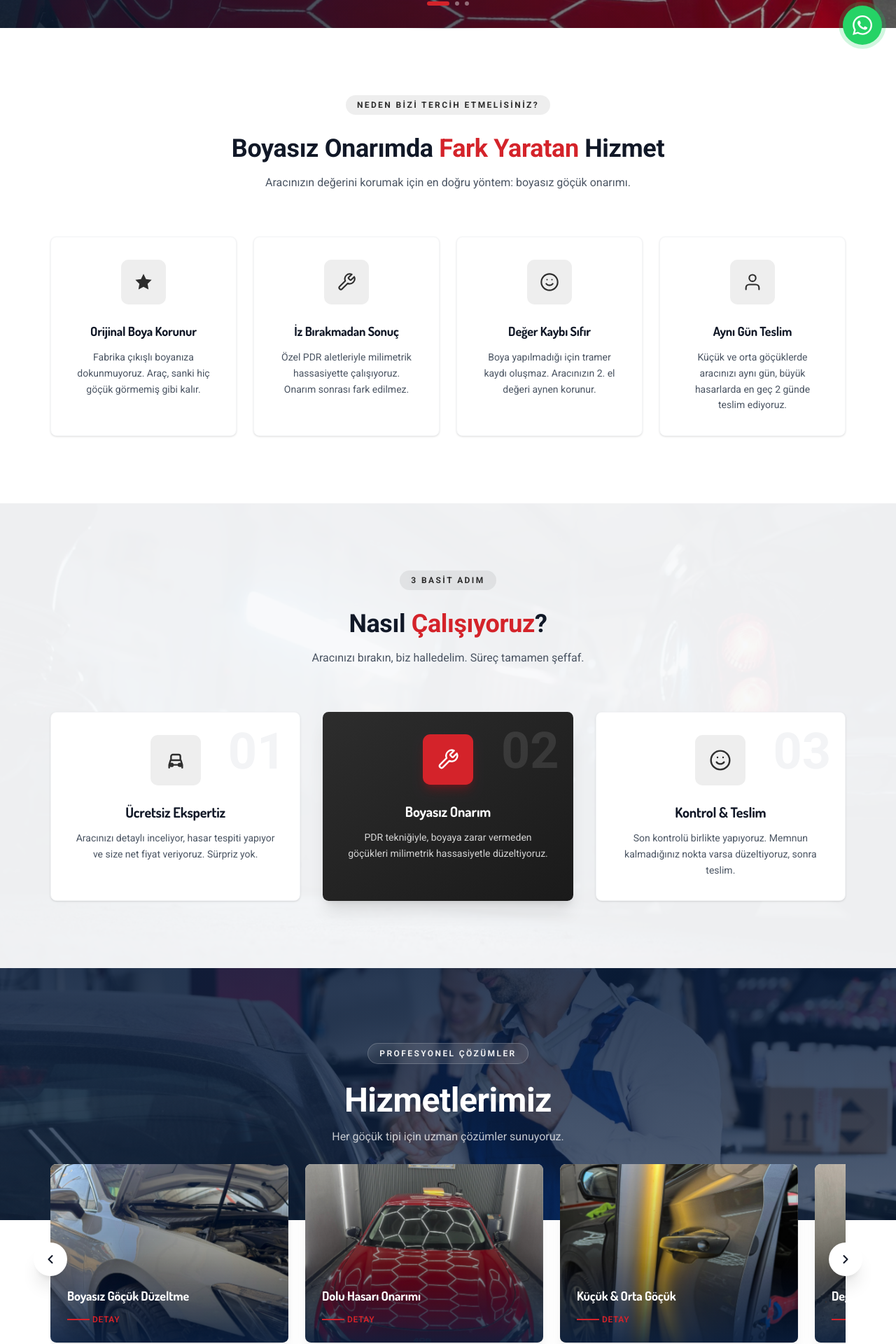
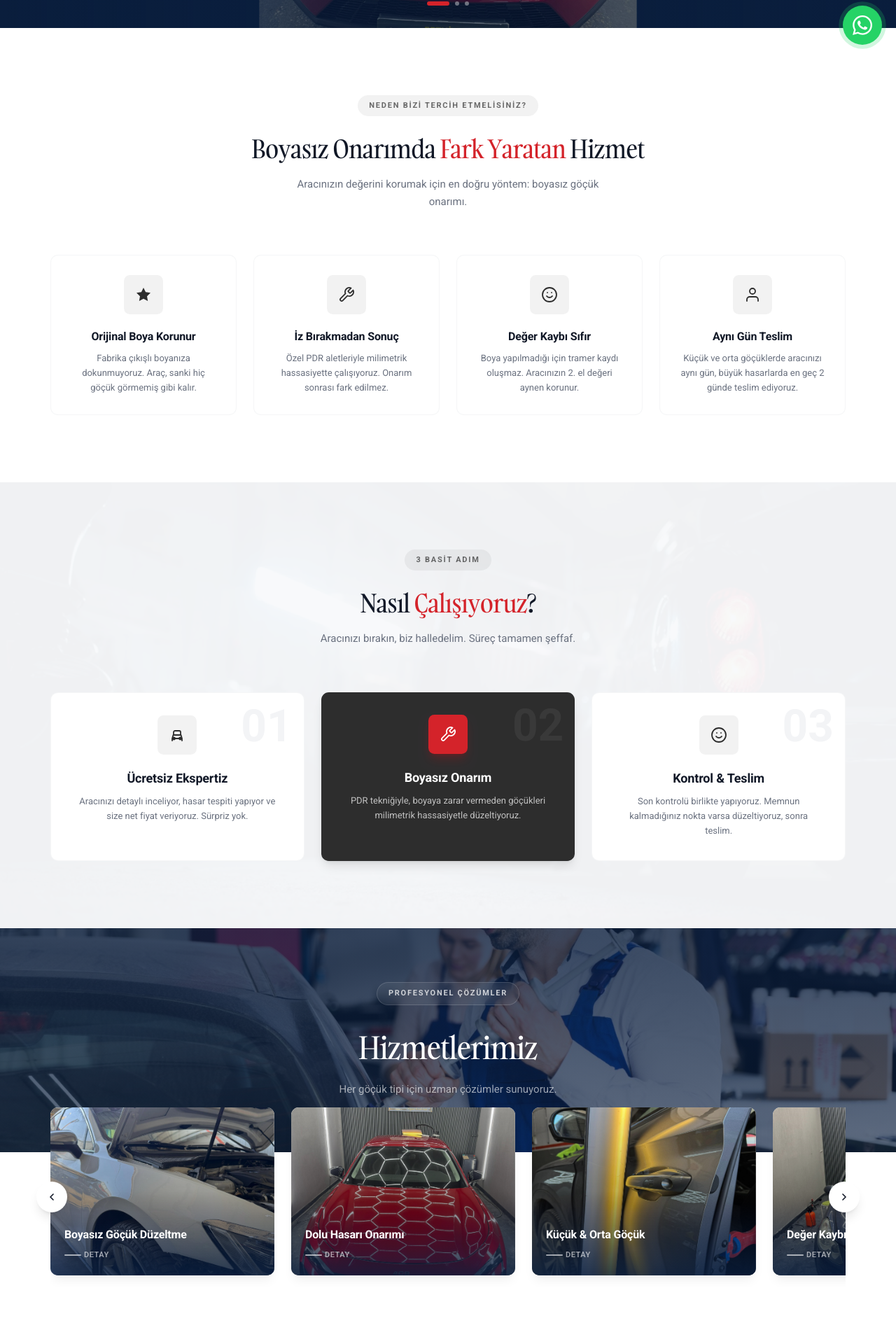
Before and after one commit to saygingemici25800-pixel/fethiye-boyasiz-gocuk-onarim, a Next.js app: page / in a window 1280 px wide. Shown: the part 640-2560 px from the top of the page at 70% size. Built offline with nearby package versions, Linux system fonts and the light colour scheme.

Commit message:
Gambarino font entegrasyonu

```diff
--- a/src/app/galeri/client.tsx
+++ b/src/app/galeri/client.tsx
@@ -193,7 +193,7 @@ export function GalleryPageClient({ site }: Props) {
               <span className="mx-2">/</span>
               <span className="text-white">Galerimiz</span>
             </nav>
-            <h1 className="text-3xl font-extrabold text-white md:text-4xl lg:text-5xl">
+            <h1 className="font-gambarino-bold text-3xl text-white md:text-4xl lg:text-5xl">
               Galerimiz
             </h1>
             <p className="mt-3 max-w-lg text-base text-white/75">
@@ -230,7 +230,7 @@ export function GalleryPageClient({ site }: Props) {
                 <span className="mb-2 inline-block rounded-full bg-[#d4232a]/8 px-3 py-1 text-xs font-bold uppercase tracking-[0.15em] text-[#d4232a]">
                   {String(gIdx + 1).padStart(2, "0")}
                 </span>
-                <h2 className="mt-2 text-2xl font-extrabold text-[#111827] md:text-3xl">
+                <h2 className="font-gambarino mt-2 text-2xl text-[#111827] md:text-3xl">
                   {group.title}
                 </h2>
                 <p className="mt-2 text-sm text-[#4b5563]">{group.description}</p>
@@ -309,7 +309,7 @@ export function GalleryPageClient({ site }: Props) {
       {/* Bottom CTA */}
       <section className="bg-gradient-to-r from-[#0a1e3d] to-[#1e3158] py-16">
         <div className="mx-auto max-w-[1200px] px-6 text-center lg:px-8">
-          <h2 className="text-2xl font-extrabold text-white md:text-3xl">
+          <h2 className="font-gambarino text-2xl text-white md:text-3xl">
             Aracınızdaki Göçükten Kurtulun
           </h2>
           <p className="mx-auto mt-4 max-w-lg text-base text-white/70">
--- a/src/app/globals.css
+++ b/src/app/globals.css
@@ -99,6 +99,17 @@
   * {
     @apply border-border outline-ring/50;
   }
+
+  /* ═══ Gambarino Font Family ═══ */
+  @font-face {
+    font-family: 'Gambarino';
+    src: url('/fonts/Gambarino-Regular.woff2') format('woff2'),
+         url('/fonts/Gambarino-Regular.woff') format('woff');
+    font-weight: 400;
+    font-display: swap;
+    font-style: normal;
+  }
+
   html {
     font-family: var(--font-roboto), "Roboto", system-ui, sans-serif;
     scroll-behavior: smooth;
@@ -111,14 +122,36 @@
     font-size: 16px;
     line-height: 1.65;
   }
-  h1, h2, h3, h4, h5, h6 {
+
+  /* --- DISPLAY: Gambarino — Hero H1, Section H2 --- */
+  h1, h2 {
+    color: #111827;
+    font-family: 'Gambarino', Georgia, 'Times New Roman', serif;
+    letter-spacing: -0.02em;
+  }
+
+  /* --- UI: Roboto Bold — Kart başlıkları, nav, butonlar --- */
+  h3, h4, h5, h6 {
     color: #111827;
     font-family: var(--font-roboto), "Roboto", system-ui, sans-serif;
     letter-spacing: -0.01em;
   }
-  h3 {
-    font-family: var(--font-dosis), "Dosis", system-ui, sans-serif;
-  }
+}
+
+/* --- Gambarino Ağırlık Varyasyonları --- */
+/* Light: ince, zarif — alt başlıklar, badge'lar */
+.font-gambarino { font-family: 'Gambarino', Georgia, 'Times New Roman', serif; }
+.font-gambarino-light {
+  font-family: 'Gambarino', Georgia, 'Times New Roman', serif;
+  -webkit-text-stroke: 0;
+  font-weight: 400;
+  opacity: 0.85;
+}
+/* Bold: kalın, güçlü — hero başlıklar */
+.font-gambarino-bold {
+  font-family: 'Gambarino', Georgia, 'Times New Roman', serif;
+  font-weight: 400;
+  -webkit-text-stroke: 0.5px currentColor;
 }
 
 /* ═══════════════════════════════════════
--- a/src/app/not-found.tsx
+++ b/src/app/not-found.tsx
@@ -8,7 +8,7 @@ export default function NotFound() {
         <p className="mb-4 text-[80px] font-black leading-none text-[#2d2d2d]/10 md:text-[120px]">
           404
         </p>
-        <h1 className="mb-3 text-2xl font-extrabold text-[#111827] md:text-3xl">
+        <h1 className="font-gambarino mb-3 text-2xl text-[#111827] md:text-3xl">
           Sayfa Bulunamadı
         </h1>
         <p className="mb-8 text-[15px] leading-relaxed text-[#6b7280]">
--- a/src/components/ContactSection.tsx
+++ b/src/components/ContactSection.tsx
@@ -22,7 +22,7 @@ export function ContactSection() {
           <span className="mb-3 inline-block rounded-full bg-[#2d2d2d]/8 px-4 py-1.5 text-xs font-bold uppercase tracking-[0.2em] text-[#2d2d2d]">
             Bize Ulaşın
           </span>
-          <h2 className="mt-4 text-3xl font-extrabold text-[#111827] md:text-4xl">
+          <h2 className="font-gambarino mt-4 text-3xl text-[#111827] md:text-4xl">
             <span className="text-[#d4232a]">İletişim</span> Bilgilerimiz
           </h2>
           <p className="mx-auto mt-4 max-w-lg text-base leading-relaxed text-[#4b5563]">
--- a/src/components/FeaturesSection.tsx
+++ b/src/components/FeaturesSection.tsx
@@ -9,46 +9,43 @@ import {
 import { FEATURES } from "@/lib/site-data";
 import { useScrollReveal } from "@/hooks/useScrollReveal";
 
-const ICONS = {
-  user: UserIcon,
-  star: StarIcon,
-  smile: SmileIcon,
-  tools: ToolsIcon,
-};
+const ICONS = { user: UserIcon, star: StarIcon, smile: SmileIcon, tools: ToolsIcon };
 
 export function FeaturesSection() {
   useScrollReveal();
 
   return (
-    <section className="cs-section-fade bg-white py-24" id="hakkimizda">
+    <section className="bg-white py-20 md:py-24" id="hakkimizda">
       <div className="mx-auto max-w-[1200px] px-6 lg:px-8">
-        <div className="cs-reveal mb-16 text-center">
-          <span className="mb-3 inline-block rounded-full bg-[#2d2d2d]/8 px-4 py-1.5 text-xs font-bold uppercase tracking-[0.2em] text-[#2d2d2d]">
+        {/* Section header — 48px bottom margin */}
+        <div className="cs-reveal mb-12 text-center md:mb-16">
+          <span className="mb-3 inline-block rounded-full bg-[#2d2d2d]/[.06] px-4 py-1.5 text-[11px] font-bold uppercase tracking-[0.16em] text-[#2d2d2d]/70">
             Neden Bizi Tercih Etmelisiniz?
           </span>
-          <h2 className="mt-4 text-3xl font-extrabold text-[#111827] md:text-4xl">
+          <h2 className="font-gambarino mt-3 text-[28px] leading-tight text-[#111827] md:text-[36px]">
             Boyasız Onarımda <span className="text-[#d4232a]">Fark Yaratan</span> Hizmet
           </h2>
-          <p className="mx-auto mt-4 max-w-xl text-base leading-relaxed text-[#4b5563]">
+          <p className="mx-auto mt-4 max-w-md text-[15px] leading-relaxed text-[#6b7280]">
             Aracınızın değerini korumak için en doğru yöntem: boyasız göçük onarımı.
           </p>
         </div>
 
-        <div className="cs-stagger grid grid-cols-1 gap-6 sm:grid-cols-2 lg:grid-cols-4">
+        {/* Cards — 24px gap, 32px padding */}
+        <div className="cs-stagger grid grid-cols-1 gap-5 sm:grid-cols-2 lg:grid-cols-4 md:gap-6">
           {FEATURES.map((f, i) => {
             const Icon = ICONS[f.icon];
             return (
               <div
                 key={f.title}
-                className={`cs-reveal cs-reveal-delay-${i + 1} cs-card-lift group relative overflow-hidden rounded-xl border border-gray-100 bg-white p-8 text-center shadow-sm hover:border-[#2d2d2d]/20`}
+                className={`cs-reveal cs-reveal-delay-${i + 1} cs-card-lift group relative rounded-2xl border border-gray-100/80 bg-white p-7 text-center`}
               >
-                <span className="mx-auto mb-6 flex h-16 w-16 items-center justify-center rounded-2xl bg-[#2d2d2d]/8 text-[#2d2d2d] transition-all duration-300 group-hover:bg-[#2d2d2d] group-hover:text-white group-hover:shadow-lg">
-                  <Icon className="h-7 w-7" />
+                <span className="mx-auto mb-5 flex h-14 w-14 items-center justify-center rounded-xl bg-[#2d2d2d]/[.06] text-[#2d2d2d] transition-all duration-300 group-hover:bg-[#2d2d2d] group-hover:text-white">
+                  <Icon className="h-6 w-6" />
                 </span>
-                <h3 className="mb-3 text-lg font-bold text-[#111827]">
+                <h3 className="mb-2 text-base font-bold text-[#111827]">
                   {f.title}
                 </h3>
-                <p className="text-sm leading-relaxed text-[#4b5563]">
+                <p className="text-[13px] leading-relaxed text-[#6b7280]">
                   {f.description}
                 </p>
               </div>
--- a/src/components/ProcessSection.tsx
+++ b/src/components/ProcessSection.tsx
@@ -10,67 +10,60 @@ export function ProcessSection() {
   useScrollReveal();
 
   return (
-    <section className="relative bg-[#f8f9fb] py-24">
+    <section className="relative bg-[#f8f9fb] py-20 md:py-24">
       <div
-        className="absolute inset-0 bg-cover bg-center opacity-[0.04]"
+        className="absolute inset-0 bg-cover bg-center opacity-[0.03]"
         style={{ backgroundImage: "url(/images/service_bg11-e1547457838864.jpg)" }}
         aria-hidden
       />
       <div className="relative mx-auto max-w-[1200px] px-6 lg:px-8">
-        <div className="cs-reveal mb-16 text-center">
-          <span className="mb-3 inline-block rounded-full bg-[#2d2d2d]/8 px-4 py-1.5 text-xs font-bold uppercase tracking-[0.2em] text-[#2d2d2d]">
+        <div className="cs-reveal mb-12 text-center md:mb-16">
+          <span className="mb-3 inline-block rounded-full bg-[#2d2d2d]/[.06] px-4 py-1.5 text-[11px] font-bold uppercase tracking-[0.16em] text-[#2d2d2d]/70">
             3 Basit Adım
           </span>
-          <h2 className="mt-4 text-3xl font-extrabold text-[#111827] md:text-4xl">
+          <h2 className="font-gambarino mt-3 text-[28px] leading-tight text-[#111827] md:text-[36px]">
             Nasıl <span className="text-[#d4232a]">Çalışıyoruz</span>?
           </h2>
-          <p className="mx-auto mt-4 max-w-lg text-base leading-relaxed text-[#4b5563]">
+          <p className="mx-auto mt-4 max-w-md text-[15px] leading-relaxed text-[#6b7280]">
             Aracınızı bırakın, biz halledelim. Süreç tamamen şeffaf.
           </p>
         </div>
 
-        <div className="cs-stagger grid grid-cols-1 gap-8 md:grid-cols-3">
+        {/* 3-col grid — 24px gap */}
+        <div className="cs-stagger grid grid-cols-1 gap-5 md:grid-cols-3 md:gap-6">
           {PROCESS_STEPS.map((step, i) => {
             const Icon = ICONS[step.icon];
-            const isHighlight = step.highlight;
+            const isHL = step.highlight;
             return (
               <div
                 key={step.title}
-                className={`cs-reveal cs-reveal-delay-${i + 1} cs-card-lift relative overflow-hidden rounded-xl p-8 text-center ${
-                  isHighlight
-                    ? "bg-gradient-to-br from-[#2d2d2d] to-[#1a1a1a] text-white shadow-xl"
-                    : "border border-gray-100 bg-white text-[#111827] shadow-sm"
+                className={`cs-reveal cs-reveal-delay-${i + 1} cs-card-lift relative overflow-hidden rounded-2xl p-7 text-center md:p-8 ${
+                  isHL
+                    ? "bg-[#2d2d2d] text-white shadow-lg"
+                    : "border border-gray-100/80 bg-white"
                 }`}
               >
                 <div
-                  className={`absolute right-5 top-5 text-7xl font-black leading-none ${
-                    isHighlight ? "text-white/10" : "text-gray-100"
+                  className={`absolute right-4 top-4 text-[64px] font-black leading-none ${
+                    isHL ? "text-white/[.06]" : "text-gray-100"
                   }`}
                   aria-hidden
                 >
                   {String(i + 1).padStart(2, "0")}
                 </div>
                 <span
-                  className={`relative mx-auto mb-6 flex h-18 w-18 items-center justify-center rounded-2xl transition-all duration-300 ${
-                    isHighlight
-                      ? "bg-[#d4232a] text-white shadow-lg shadow-red-600/25"
-                      : "bg-[#2d2d2d]/8 text-[#2d2d2d]"
+                  className={`relative mx-auto mb-5 flex h-14 w-14 items-center justify-center rounded-xl transition-all duration-300 ${
+                    isHL
+                      ? "bg-[#d4232a] text-white shadow-lg shadow-red-600/20"
+                      : "bg-[#2d2d2d]/[.06] text-[#2d2d2d]"
                   }`}
                 >
-                  <Icon className="h-8 w-8" />
+                  <Icon className="h-6 w-6" />
                 </span>
-                <h3
-                  className={`relative mb-3 text-xl font-bold ${
-                    isHighlight ? "text-white" : "text-[#111827]"
-                  }`}
-                >
+                <h3 className={`relative mb-2 text-lg font-bold ${isHL ? "text-white" : "text-[#111827]"}`}>
                   {step.title}
                 </h3>
-                <p
-                  className={`relative text-sm leading-relaxed ${
-                    isHighlight ? "text-white/80" : "text-[#4b5563]"
-                  }`}
-                >
+                <p className={`relative text-[13px] leading-relaxed ${isHL ? "text-white/70" : "text-[#6b7280]"}`}>
                   {step.description}
                 </p>
               </div>
--- a/src/components/ServicesSection.tsx
+++ b/src/components/ServicesSection.tsx
@@ -21,54 +21,56 @@ export function ServicesSection() {
 
   return (
     <section id="hizmetler" className="bg-white">
+      {/* Banner — 320px height */}
       <div
-        className="relative h-[280px] bg-cover bg-center md:h-[360px]"
+        className="relative h-[260px] bg-cover bg-center md:h-[320px]"
         style={{ backgroundImage: "url(/images/hakkimizda.jpg)" }}
       >
-        <div className="absolute inset-0 bg-gradient-to-b from-[#0a1e3d]/85 to-[#0a1e3d]/70" />
+        <div className="absolute inset-0 bg-gradient-to-b from-[#0a1e3d]/80 to-[#0a1e3d]/65" />
         <div className="relative z-10 mx-auto flex h-full max-w-[1200px] items-center justify-center px-6 text-center text-white">
           <div>
-            <span className="mb-3 inline-block rounded-full border border-white/20 bg-white/10 px-4 py-1.5 text-xs font-bold uppercase tracking-[0.2em] text-white/90 backdrop-blur-sm">
+            <span className="mb-3 inline-block rounded-full border border-white/15 bg-white/[.07] px-4 py-1.5 text-[11px] font-bold uppercase tracking-[0.16em] text-white/75 backdrop-blur-sm">
               Profesyonel Çözümler
             </span>
-            <h2 className="mt-4 text-3xl font-extrabold text-white md:text-4xl lg:text-5xl">
+            <h2 className="font-gambarino mt-3 text-[28px] text-white md:text-[36px] lg:text-[44px]">
               Hizmetlerimiz
             </h2>
-            <p className="mx-auto mt-4 max-w-md text-base text-white/75">
+            <p className="mx-auto mt-3 max-w-sm text-[15px] text-white/60">
               Her göçük tipi için uzman çözümler sunuyoruz.
             </p>
           </div>
         </div>
       </div>
 
-      <div className="relative mx-auto -mt-20 max-w-[1200px] px-6 pb-24 lg:px-8">
+      {/* Cards carousel — overlap -80px */}
+      <div className="relative mx-auto -mt-16 max-w-[1200px] px-6 pb-20 md:pb-24 lg:px-8">
         <div className="cs-reveal relative">
           <div
             ref={trackRef}
-            className="no-scrollbar flex snap-x snap-mandatory gap-6 overflow-x-auto pb-4"
+            className="no-scrollbar flex snap-x snap-mandatory gap-5 overflow-x-auto pb-4 md:gap-6"
           >
             {SERVICES.map((s) => (
               <Link
                 key={s.title}
                 href={s.href}
                 data-card
-                className="group relative w-[280px] shrink-0 snap-start overflow-hidden rounded-xl bg-white shadow-xl shadow-black/8 transition-all duration-400 hover:-translate-y-2 hover:shadow-2xl sm:w-[300px] md:w-[340px]"
+                className="group relative w-[260px] shrink-0 snap-start overflow-hidden rounded-2xl bg-white shadow-lg shadow-black/[.06] transition-all duration-400 hover:-translate-y-1.5 hover:shadow-xl sm:w-[280px] md:w-[320px]"
               >
                 <div className="relative aspect-[4/3] overflow-hidden">
                   <Image
                     src={s.image}
                     alt={s.title}
                     fill
-                    sizes="(min-width:768px) 340px, 280px"
+                    sizes="(min-width:768px) 320px, 260px"
                     className="cs-img-reveal object-cover"
                   />
-                  <div className="absolute inset-0 bg-gradient-to-t from-[#0a1e3d]/90 via-black/30 to-transparent" />
-                  <div className="absolute inset-x-0 bottom-0 p-6">
-                    <h3 className="text-lg font-bold text-white">
+                  <div className="absolute inset-0 bg-gradient-to-t from-[#0a1e3d]/85 via-black/25 to-transparent" />
+                  <div className="absolute inset-x-0 bottom-0 p-5">
+                    <h3 className="text-base font-bold text-white">
                       {s.title}
                     </h3>
-                    <span className="mt-3 inline-flex items-center gap-1 text-xs font-semibold uppercase tracking-wider text-[#d4232a]">
-                      <span className="inline-block h-0.5 w-8 bg-[#d4232a] transition-all duration-500 group-hover:w-14" />
+                    <span className="mt-2 inline-flex items-center gap-1 text-[11px] font-semibold uppercase tracking-wider text-white/60 transition-colors duration-300 group-hover:text-[#d4232a]">
+                      <span className="inline-block h-[1.5px] w-6 rounded-full bg-current transition-all duration-500 group-hover:w-10" />
                       Detay
                     </span>
                   </div>
@@ -81,17 +83,17 @@ export function ServicesSection() {
             type="button"
             aria-label="Önceki hizmet"
             onClick={() => scrollBy(-1)}
-            className="cs-btn-press absolute -left-3 top-1/2 z-10 flex h-12 w-12 -translate-y-1/2 items-center justify-center rounded-full bg-white text-[#111827] shadow-xl hover:bg-[#d4232a] hover:text-white md:-left-6"
+            className="cs-btn-press absolute -left-3 top-1/2 z-10 flex h-11 w-11 -translate-y-1/2 items-center justify-center rounded-full bg-white text-[#111827] shadow-lg hover:bg-[#d4232a] hover:text-white md:-left-5"
           >
-            <ChevronLeftIcon className="h-5 w-5" />
+            <ChevronLeftIcon className="h-4 w-4" />
           </button>
           <button
             type="button"
             aria-label="Sonraki hizmet"
             onClick={() => scrollBy(1)}
-            className="cs-btn-press absolute -right-3 top-1/2 z-10 flex h-12 w-12 -translate-y-1/2 items-center justify-center rounded-full bg-white text-[#111827] shadow-xl hover:bg-[#d4232a] hover:text-white md:-right-6"
+            className="cs-btn-press absolute -right-3 top-1/2 z-10 flex h-11 w-11 -translate-y-1/2 items-center justify-center rounded-full bg-white text-[#111827] shadow-lg hover:bg-[#d4232a] hover:text-white md:-right-5"
           >
-            <ChevronRightIcon className="h-5 w-5" />
+            <ChevronRightIcon className="h-4 w-4" />
           </button>
         </div>
       </div>
```
Also changed, not shown: src/app/blog/[slug]/client.tsx (+5 -5 lines), src/app/hizmetler/[slug]/client.tsx (+7 -7 lines), src/components/BlogSection.tsx (+14 -14 lines), src/components/HeroSlider.tsx (+6 -5 lines), public/fonts/Gambarino-Regular.woff (added), public/fonts/Gambarino-Regular.woff2 (added).
